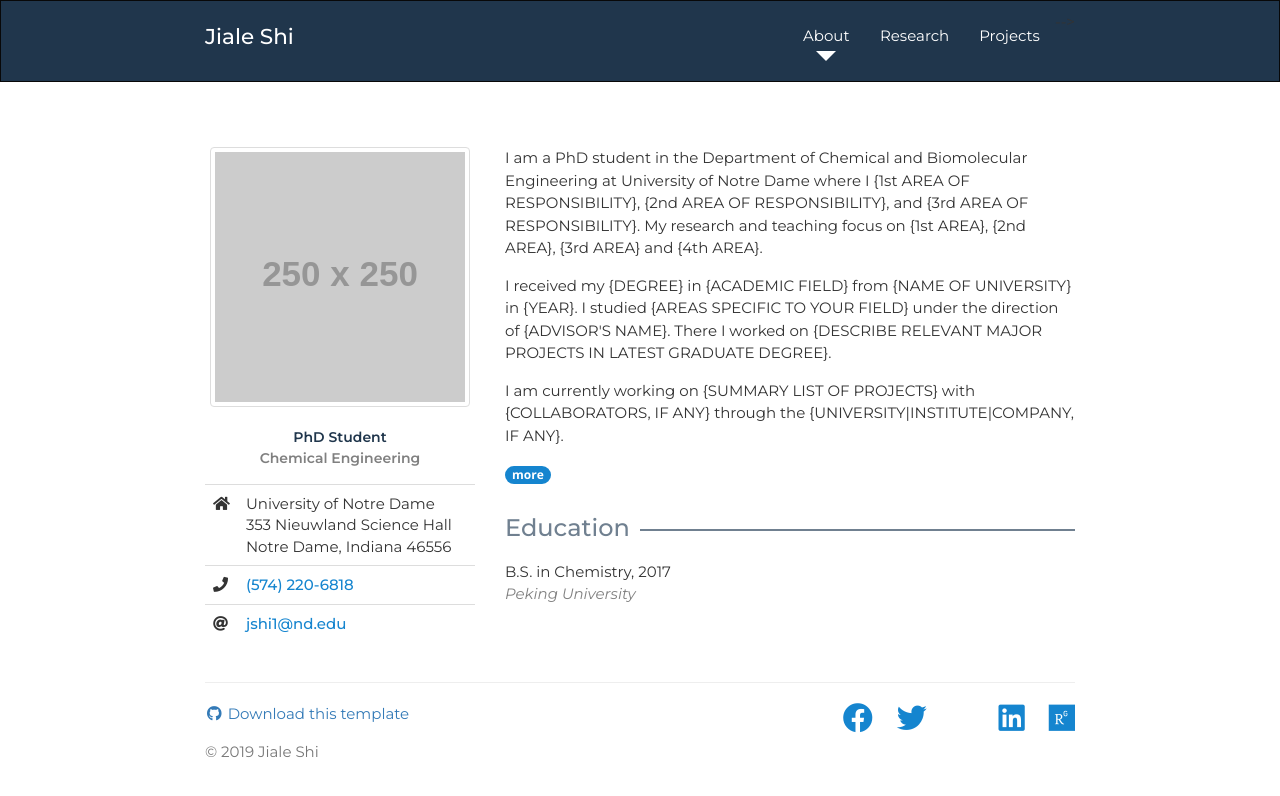
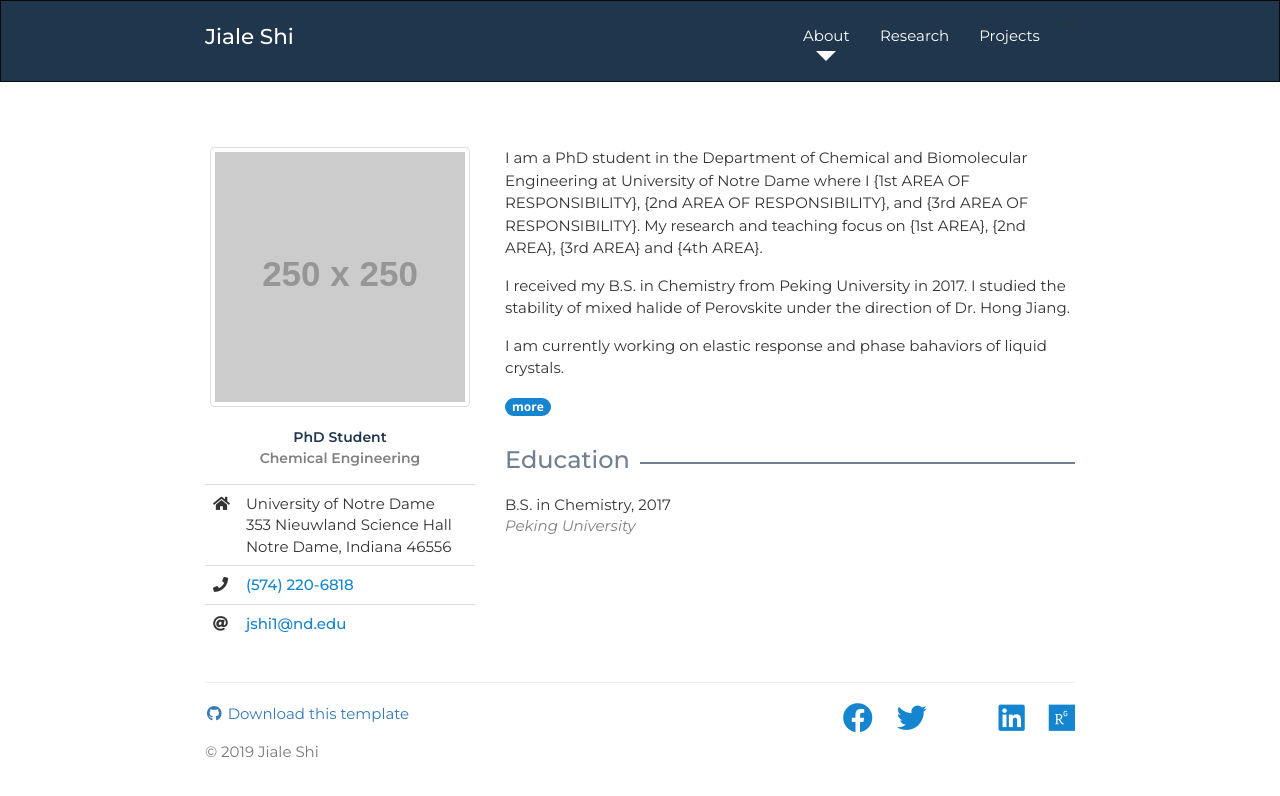
Before and after one commit to shijiale0609/shijiale0609.github.io, a Jekyll site: the page index.html, which Jekyll copies as it is, in a window 1280 px wide. Shown: the top 796 px of the page. Built offline with Jekyll 4.4.1, drawn with Linux system fonts in a browser that asks for light colours; nearby versions of some CDN libraries; a style sheet for code colours, icons or effects is not loaded.

Commit message:
update introduction

```diff
--- a/index.html
+++ b/index.html
@@ -92,18 +92,18 @@
         <p>I am a PhD student in the Department of Chemical and Biomolecular Engineering at University of Notre Dame  where I
           {1st AREA OF RESPONSIBILITY}, {2nd AREA OF RESPONSIBILITY}, and {3rd AREA OF RESPONSIBILITY}. My research and teaching focus on {1st AREA}, {2nd AREA}, {3rd AREA} and {4th AREA}.</p>
 
-        <p>I received my {DEGREE} in {ACADEMIC FIELD} from {NAME OF UNIVERSITY} in {YEAR}. I
-          studied {AREAS SPECIFIC TO YOUR FIELD} under the direction of {ADVISOR'S NAME}. There I worked on {DESCRIBE RELEVANT MAJOR PROJECTS IN LATEST GRADUATE DEGREE}.</p>
+        <p>I received my B.S. in Chemistry from Peking University in 2017. I
+          studied the stability of mixed halide of Perovskite under the direction of Dr. Hong Jiang.</p>
 
-        <p>I am currently working on {SUMMARY LIST OF PROJECTS} with {COLLABORATORS, IF ANY} through the {UNIVERSITY|INSTITUTE|COMPANY, IF ANY}.</p>
+        <p>I am currently working on elastic response and phase bahaviors of liquid crystals.</p>
 
-        <div id="read-more">
+        <!-- <div id="read-more">
 
           <p class="push-down-2">Lorem ipsum dolor sit amet, consectetur adipisicing elit. Mollitia dolore doloremque, tenetur temporibus fugit maiores, labore porro nobis laborum animi consectetur omnis cum iure obcaecati voluptatem, eius sunt totam dolorum voluptatibus nostrum doloribus! Ipsa, a, aspernatur tenetur hic eum expedita.</p>
 
           <p>Lorem ipsum dolor sit amet, consectetur adipisicing elit. Mollitia dolore doloremque, tenetur temporibus fugit maiores, labore porro nobis laborum animi consectetur omnis cum iure obcaecati voluptatem, eius sunt totam dolorum voluptatibus nostrum doloribus! Ipsa, a, aspernatur tenetur hic eum expedita.</p>
 
-        </div>
+        </div> -->
         <!-- .read-more -->
 
 
```
